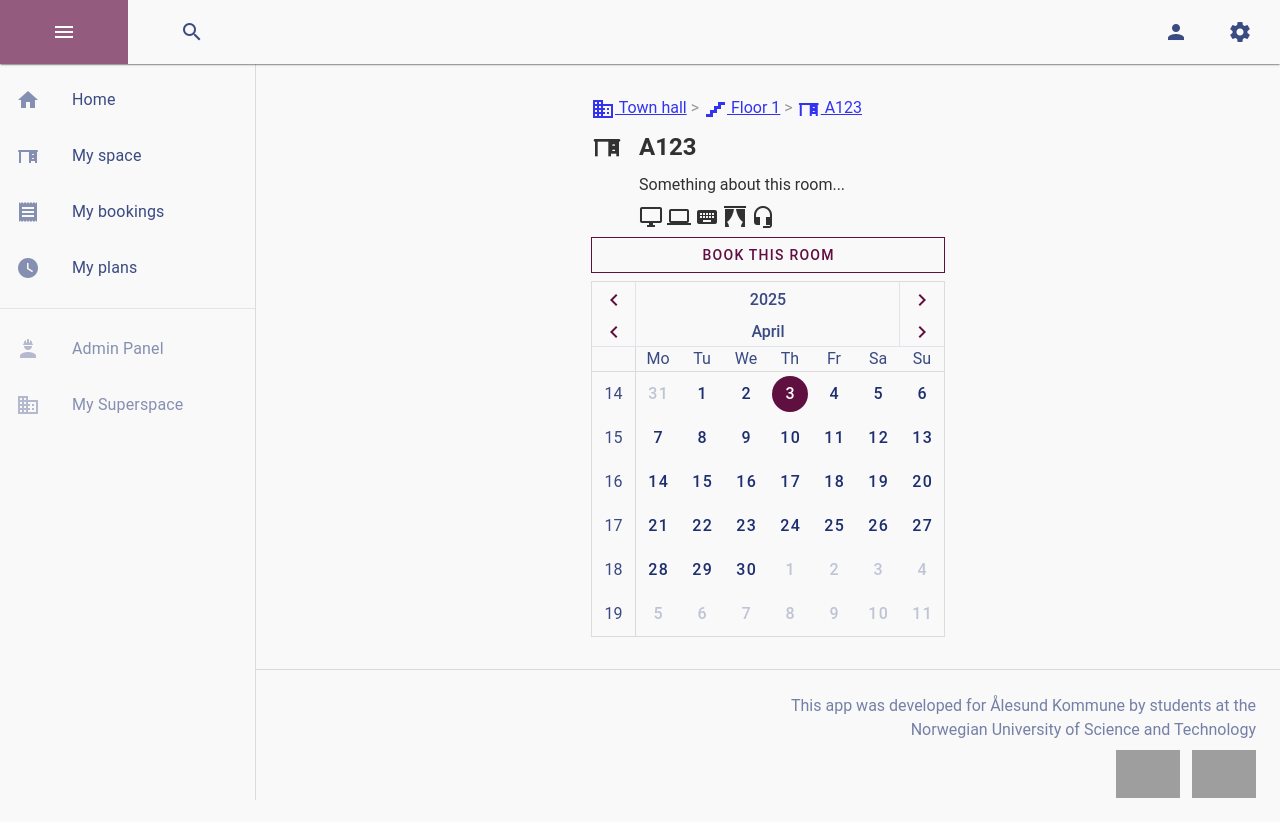
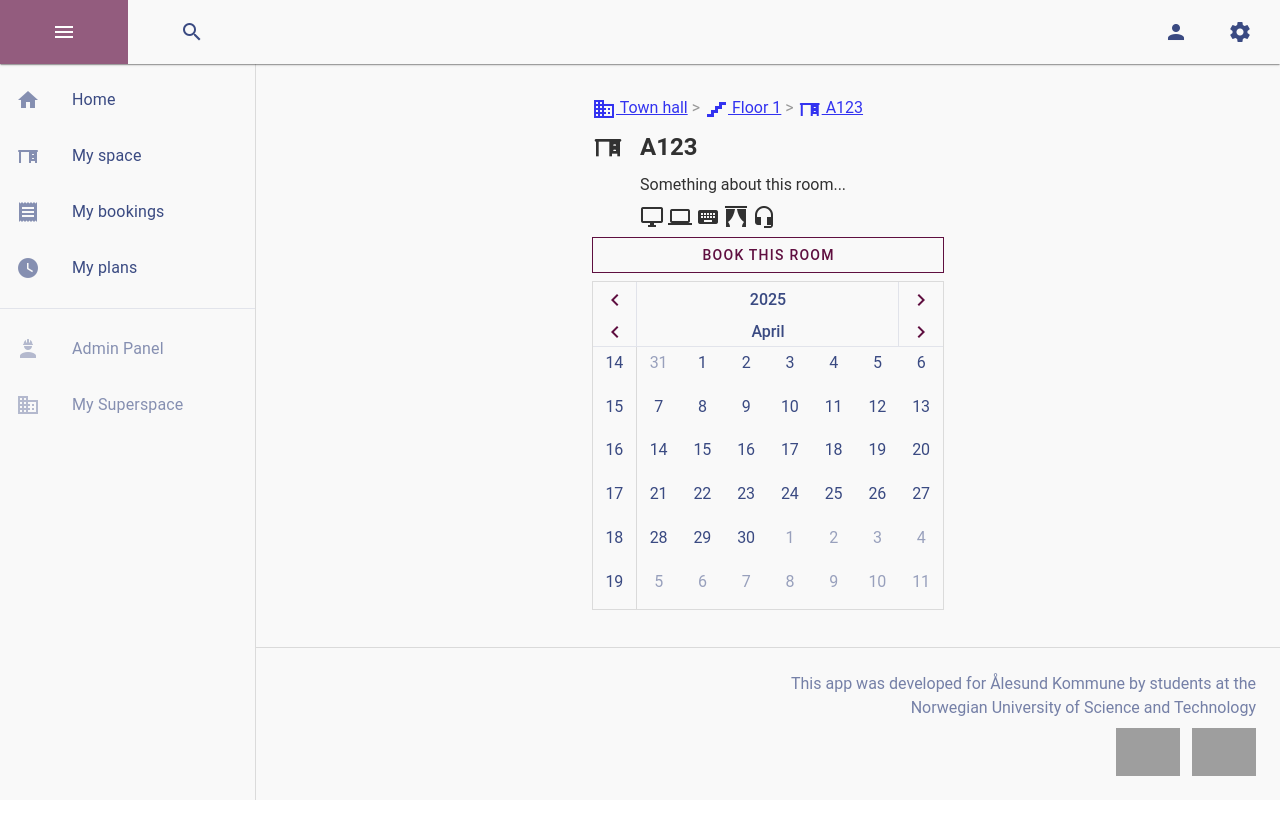
Before and after one commit to odinguden/office-space-manager, a Vue app in the folder front-end/: page /room/0 in a window 1280 px wide. After the commit the page ends 800 px from the top, so only its background shows below. Built offline with nearby package versions, Linux system fonts and the light colour scheme; grey boxes are pictures that could not be loaded.

Commit message:
Set up alternate calendar appearance

```diff
--- a/front-end/src/components/common/oCalendar.vue
+++ b/front-end/src/components/common/oCalendar.vue
@@ -31,10 +31,10 @@ const selectedMonth = ref(now.getMonth())
 			</o-cycle-input>
 		</header>
 		<v-divider />
-		<o-calendar-month
-			class="calendar-content"
+		<o-calendar-month-view
 			:year="selectedYear"
 			:month="selectedMonth"
+			clickable-days
 		/>
 	</v-sheet>
 </template>
--- /dev/null
+++ b/front-end/src/components/common/oCalendar/oCalendarMonthView.vue
@@ -0,0 +1,87 @@
+<script setup>
+import { useODate } from '@/plugins/oDate';
+import { watch } from 'vue';
+const props = defineProps({
+	year: Number,
+	month: Number,
+	clickableDays: Boolean
+})
+
+const oDate = useODate()
+
+const selectedWeek = ref(undefined)
+
+const weeks = computed(() => {
+	return oDate.getWeeksOfMonth(props.year, props.month)
+})
+
+function onWeekClicked(week) {
+	if (selectedWeek.value === undefined) {
+		selectedWeek.value = week
+	} else {
+		selectedWeek.value = undefined
+	}
+}
+
+watch(props, () => selectedWeek.value = undefined)
+</script>
+
+<template>
+	<v-sheet v-if="selectedWeek==undefined">
+		<o-clickable-week
+			v-for="week in weeks"
+			:key="week"
+			:week="week"
+			:month="month"
+			@week-clicked="onWeekClicked(week)"
+		/>
+	</v-sheet>
+	<v-sheet v-else>
+		<o-clickable-week
+			:week="selectedWeek"
+			:month="undefined"
+			clickable-days
+			@day-clicked=""
+		>
+			<template #week-number>
+				<v-btn
+					style="height: 100%; width: 100%;"
+					flat
+					icon
+					tile
+					density="compact"
+					@click="onWeekClicked"
+				>
+					<v-icon>
+						mdi-chevron-left
+					</v-icon>
+				</v-btn>
+			</template>
+		</o-clickable-week>
+		<div class="timeline-section">
+			<div />
+			<div
+				v-for="day in selectedWeek.days"
+			>
+				<o-timeline vertical />
+			</div>
+		</div>
+	</v-sheet>
+</template>
+
+<style scoped lang="scss">
+.timeline-section {
+	display: grid;
+	grid-auto-flow: column;
+	grid-auto-columns: 1fr;
+
+	> * {
+		aspect-ratio: 1 / 5;
+		padding: 0 4px;
+
+		&:first-child {
+			border-right: 1px solid rgba(var(--v-border-color), var(--v-border-opacity));
+		}
+	}
+}
+</style>
--- /dev/null
+++ b/front-end/src/components/common/oCalendar/oClickableWeek.vue
@@ -0,0 +1,90 @@
+<script setup>
+const props = defineProps({
+	clickableDays: Boolean,
+	month: Number,
+	week: Object
+})
+
+const emit = defineEmits(["week-clicked", "day-clicked"])
+
+function weekClicked() {
+	if (!props.clickableDays) {
+		console.log("Week")
+		emit("week-clicked", props.week.number)
+	}
+}
+
+function weekNumberClicked() {
+	if (props.clickableDays) {
+		console.log("Week number")
+		emit("week-clicked", props.week.number)
+	}
+}
+
+function dayClicked(day) {
+	if (props.clickableDays) {
+		console.log("Day")
+		emit("day-clicked", day)
+	}
+}
+</script>
+
+<template>
+	<div
+		v-ripple="!props.clickableDays"
+		class="week"
+		:class="{'hoverable': !props.clickableDays}"
+		@click="weekClicked"
+	>
+		<slot name="week-number">
+			<v-sheet
+				:class="{'hoverable': props.clickableDays}"
+				v-ripple="props.clickableDays"
+				@click="weekNumberClicked"
+			>
+				{{ week.number }}
+			</v-sheet>
+		</slot>
+		<v-sheet
+			v-for="day in week.days"
+			:class="{
+				'out-of-month': (month !== undefined && day.getMonth() != props.month),
+				'hoverable': props.clickableDays
+			}"
+			v-ripple="props.clickableDays"
+			@click="dayClicked"
+		>
+			{{ day.getDate() }}
+		</v-sheet>
+	</div>
+</template>
+
+<style scoped lang="scss">
+.week {
+	display: grid;
+	grid-auto-flow: column;
+	grid-auto-columns: 1fr;
+	user-select: none;
+	cursor: pointer;
+
+	> *:first-child {
+		border-right: 1px solid rgba(var(--v-border-color), var(--v-border-opacity));
+	}
+
+	> * {
+		padding: 4px;
+		aspect-ratio: 1;
+		background: transparent;
+		text-align: center;
+		vertical-align: middle;
+	}
+
+	> .out-of-month {
+		opacity: 0.5;
+	}
+}
+
+.hoverable:hover {
+	background-color: rgba(var(--v-theme-on-surface), var(--v-hover-opacity));
+}
+</style>
```
